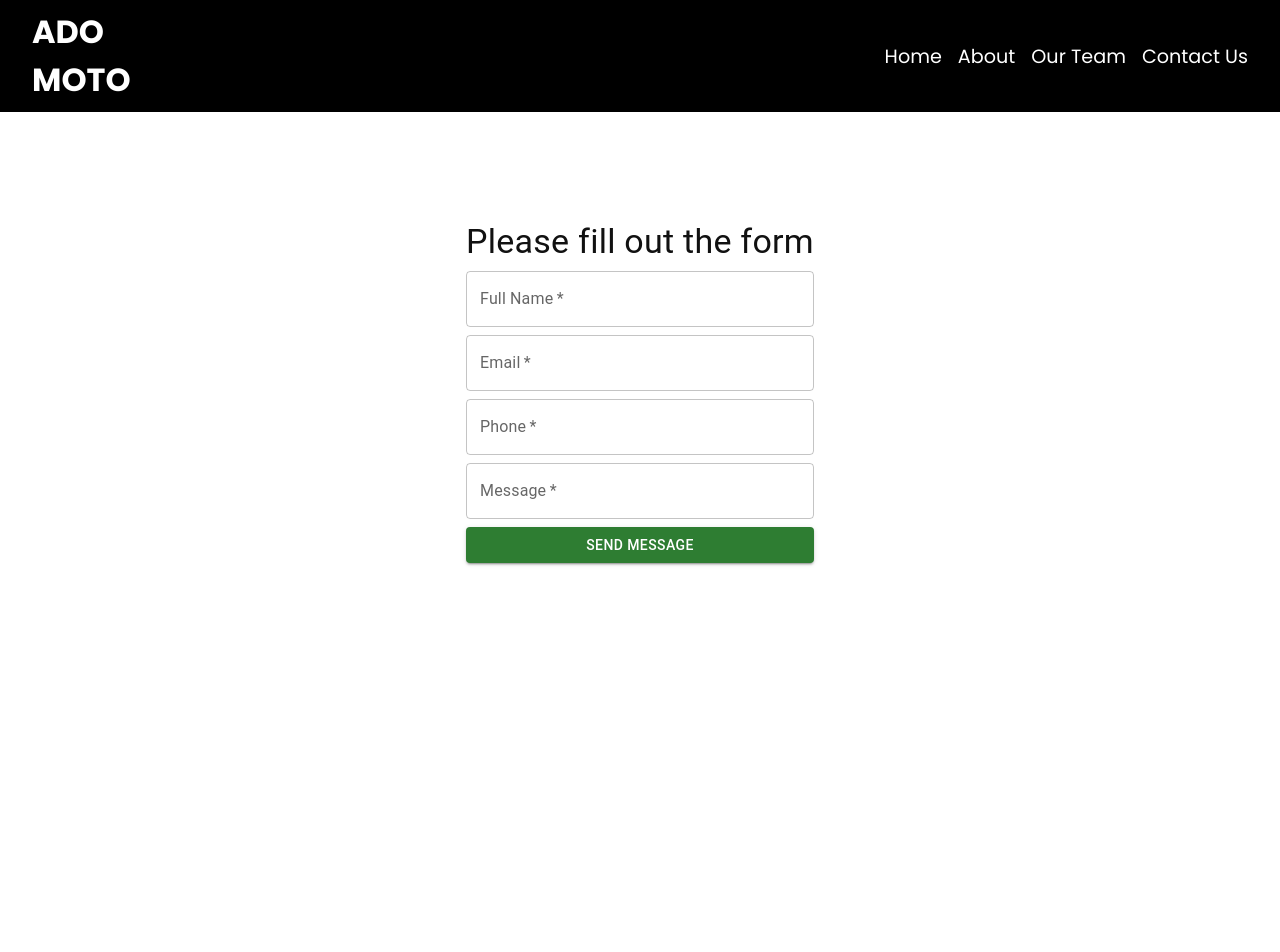
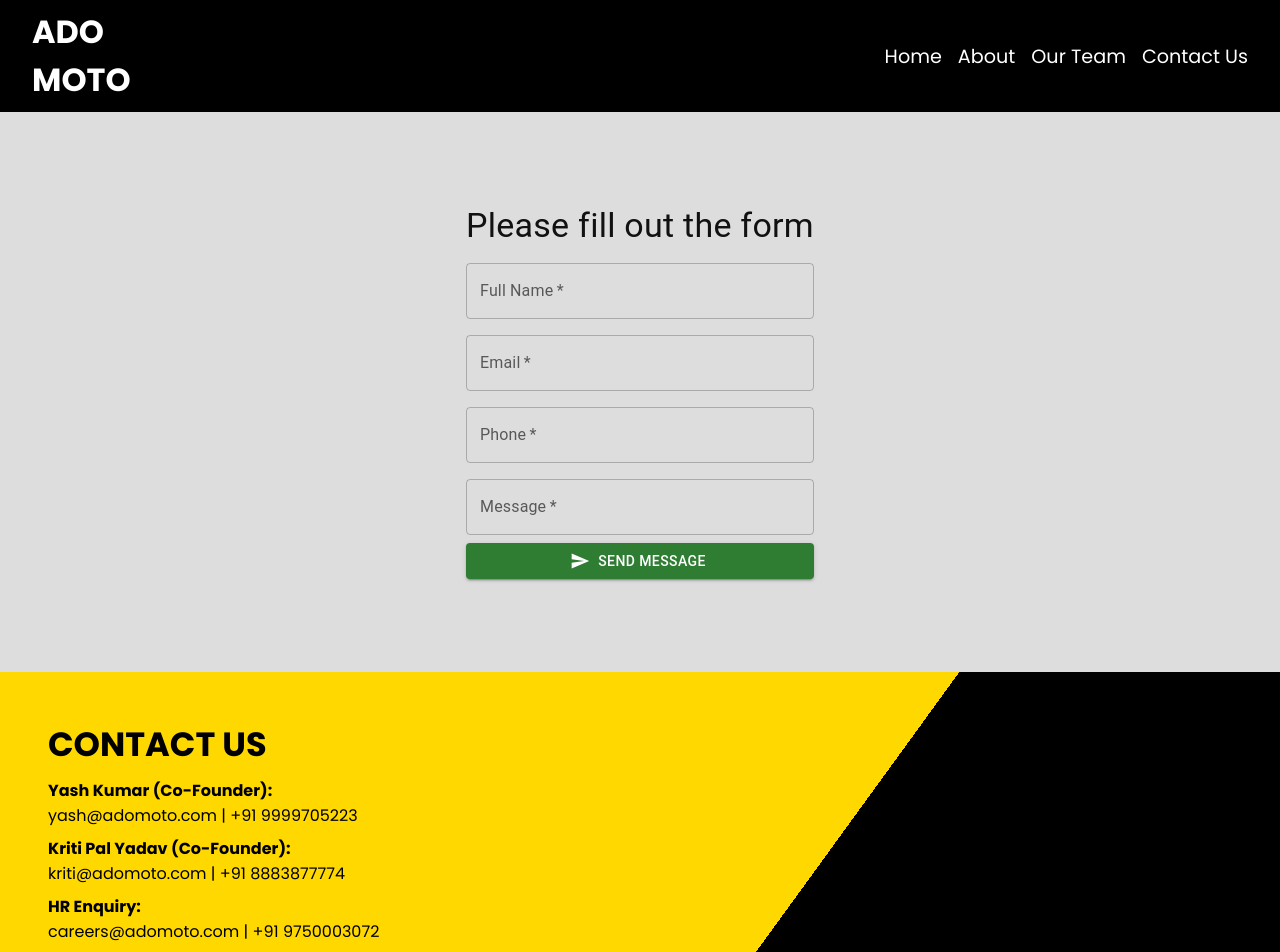
Before and after one commit to developerbrm/work-adomoto, a Next.js app: page /contact in a window 1280 px wide. Shown: the top 952 px of the page. Before the commit the page ends 800 px from the top, so only its background shows below. Built offline with nearby package versions, Linux system fonts and the light colour scheme.

Commit message:
ajax form added

```diff
--- a/components/Contact/index.js
+++ b/components/Contact/index.js
@@ -10,11 +10,20 @@ const Contact = () => {
 
       <div className={styles.contact_details_container}>
         <h4>Yash Kumar (Co-Founder):</h4>
-        <p>yash@adomoto.com | +91 9999705223</p>
+        <p>
+          <a href="mailto:yash@adomoto.com">yash@adomoto.com</a> |{" "}
+          <a href="tel:+919999705223">+91 9999705223</a>
+        </p>
         <h4>Kriti Pal Yadav (Co-Founder):</h4>
-        <p>kriti@adomoto.com | +91 8883877774</p>
+        <p>
+          <a href="mailto:kriti@adomoto.com">kriti@adomoto.com</a> |{" "}
+          <a href="tel:+918883877774">+91 8883877774</a>
+        </p>
         <h4>HR Enquiry:</h4>
-        <p>careers@adomoto.com | 9750003072</p>
+        <p>
+          <a href="mailto:careers@adomoto.com">careers@adomoto.com</a> |{" "}
+          <a href="tel:+919750003072">+91 9750003072</a>
+        </p>
       </div>
 
       <br />
@@ -26,8 +35,8 @@ const Contact = () => {
           background: "#111",
           ":hover": {
             background: "#222",
-            color: "#ffd800"
-          }
+            color: "#ffd800",
+          },
         }}
       >
         <Link href="/contact">
--- a/package.json
+++ b/package.json
@@ -10,11 +10,13 @@
   "dependencies": {
     "@emotion/react": "^11.7.0",
     "@emotion/styled": "^11.6.0",
+    "@mui/icons-material": "^5.2.1",
     "@mui/material": "^5.2.3",
     "next": "12.0.4",
     "react": "17.0.2",
     "react-dom": "17.0.2",
     "sass": "^1.43.5",
+    "sweetalert": "^2.1.2",
     "uniqid": "^5.4.0"
   },
   "devDependencies": {
--- a/pages/contact/index.js
+++ b/pages/contact/index.js
@@ -1,32 +1,81 @@
+import { Send } from "@mui/icons-material";
 import { Button, Container, TextField, Typography } from "@mui/material";
-import React from "react";
+import React, { useState } from "react";
 import Contact from "../../components/Contact";
 import Header from "../../components/Header";
+import swal from "sweetalert";
 
-const index = () => {
-  // fetch("https://formsubmit.co/ajax/your@email.com", {
-  //   method: "POST",
-  //   headers: {
-  //     "Content-Type": "application/json",
-  //     Accept: "application/json",
-  //   },
-  //   body: JSON.stringify({
-  //     name: "FormSubmit",
-  //     message: "I'm from Devro LABS",
-  //   }),
-  // })
-  //   .then((response) => response.json())
-  //   .then((data) => console.log(data))
-  //   .catch((error) => console.log(error));
+const ContactPage = () => {
+  // Rohanjindal666@gmail.com
+
+  const initialState = {
+    name: "",
+    email: "",
+    phone: "",
+    form: "Adomoto Lead Form",
+    message: "",
+  };
+
+  const [isSendingForm, setIsSendingForm] = useState(false);
+  const [formData, setFormData] = useState(initialState);
+
+  const handleOnChange = (e) => {
+    const { value, name } = e.target;
+
+    console.log({ name });
+    setFormData((prevData) => ({
+      ...prevData,
+      [name]: value,
+    }));
+  };
+
+  const handleSubmit = (e) => {
+    setIsSendingForm(true);
+
+    e.preventDefault();
+    fetch("https://formsubmit.co/ajax/Rohanjindal666@gmail.com", {
+      method: "POST",
+      headers: {
+        "Content-Type": "application/json",
+        Accept: "application/json",
+      },
+      body: JSON.stringify(formData),
+    })
+      .then((response) => response.json())
+      .then((data) => {
+        swal({
+          title: "Success",
+          text: data.message,
+          icon: "success",
+        });
+
+        for (let key in formData) {
+          setFormData((prevData) => ({ ...prevData, [key]: "" }));
+        }
+      })
+      .catch((error) => {
+        swal({
+          title: "Error",
+          text: error.message,
+          icon: "error",
+        });
+      })
+      .finally(() => {
+        setIsSendingForm(false);
+      });
+
+    console.log({ formData });
+  };
 
   return (
     <>
       <Header />
 
-      <main>
+      <main style={{ background: "#ddd" }}>
         <form
-          action="https://formsubmit.co/developerbrm@gmail.com"
-          method="POST"
+          id="Adomoto-lead-form"
+          name="Adomoto-lead-form"
+          onSubmit={handleSubmit}
         >
           <Container
             maxWidth="800px"
@@ -45,6 +94,9 @@ const index = () => {
             </Typography>
 
             <TextField
+              sx={{ mt: ".5rem" }}
+              onChange={handleOnChange}
+              value={formData["name"]}
               required
               name="name"
               label="Full Name"
@@ -52,6 +104,9 @@ const index = () => {
               fullWidth
             />
             <TextField
+              sx={{ mt: ".5rem" }}
+              onChange={handleOnChange}
+              value={formData["email"]}
               required
               name="email"
               label="Email"
@@ -60,6 +115,9 @@ const index = () => {
               fullWidth
             />
             <TextField
+              sx={{ mt: ".5rem" }}
+              onChange={handleOnChange}
+              value={formData["phone"]}
               required
               name="phone"
               label="Phone"
@@ -69,6 +127,9 @@ const index = () => {
             />
 
             <TextField
+              sx={{ mt: ".5rem" }}
+              onChange={handleOnChange}
+              value={formData["message"]}
               required
               multiline
               name="message"
@@ -78,15 +139,22 @@ const index = () => {
               fullWidth
             />
 
-            <Button variant="contained" type="submit" color="success">
+            <Button
+              variant="contained"
+              type="submit"
+              color="success"
+              disabled={isSendingForm}
+              startIcon={<Send />}
+            >
               Send Message
             </Button>
           </Container>
         </form>
       </main>
-      {/* <Contact /> */}
+
+      <Contact />
     </>
   );
 };
 
-export default index;
+export default ContactPage;
```
Also changed, not shown: 1 other file (tests, documents, lock files or other folders).
